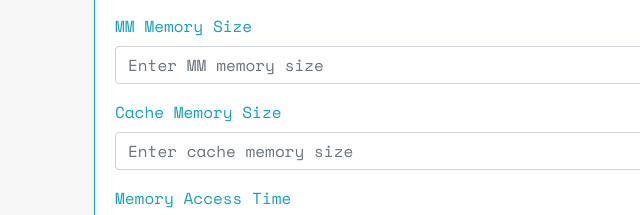
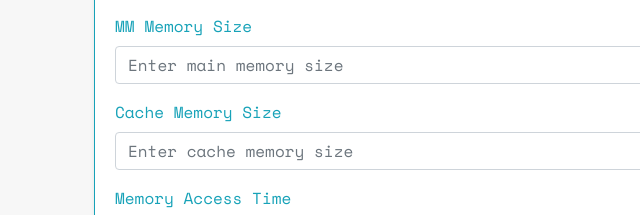
Before and after one commit to CSARCH2-G4/CSARCH2-G4.github.io, a plain HTML site: page index.html in a window 1280 px wide. Shown: the part 383-598 px from the top of the page, 0-640 px from the left. Drawn offline with nearby package versions, Linux system fonts and the light colour scheme.

Commit message:
Update index.html

```diff
--- a/index.html
+++ b/index.html
@@ -118,7 +118,7 @@
 
               <div class="form-group">
                 <label for="input_mmsize">MM Memory Size</label>
-                <input type="number" min="1" class="form-control" id="input_mmsize" placeholder="Enter MM memory size"
+                <input type="number" min="1" class="form-control" id="input_mmsize" placeholder="Enter main memory size"
                   required>
                 <!-- <small id="input_mmsize" class="form-text text-muted">Either blocks or words.</small> -->
                 <div class="valid-feedback">
```
